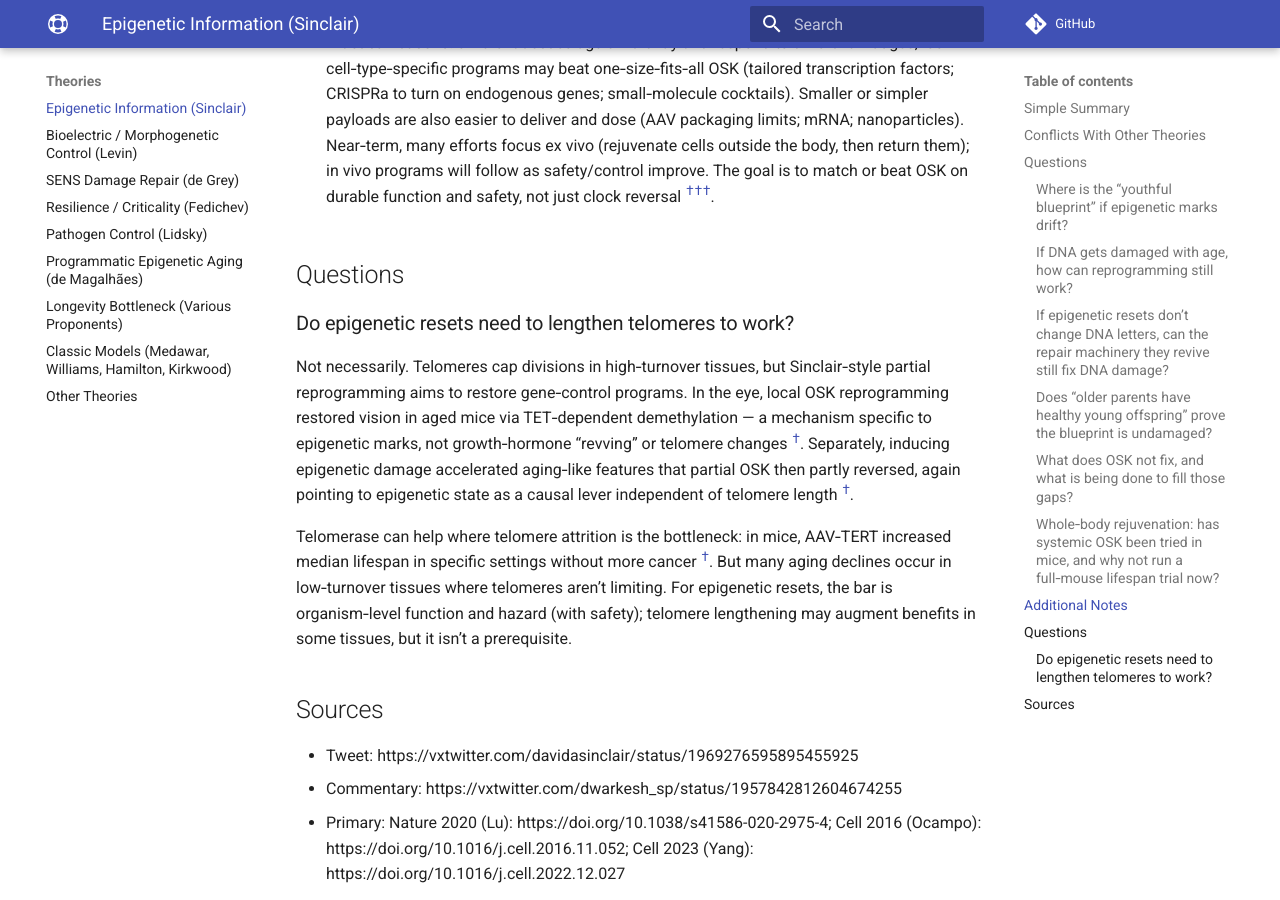
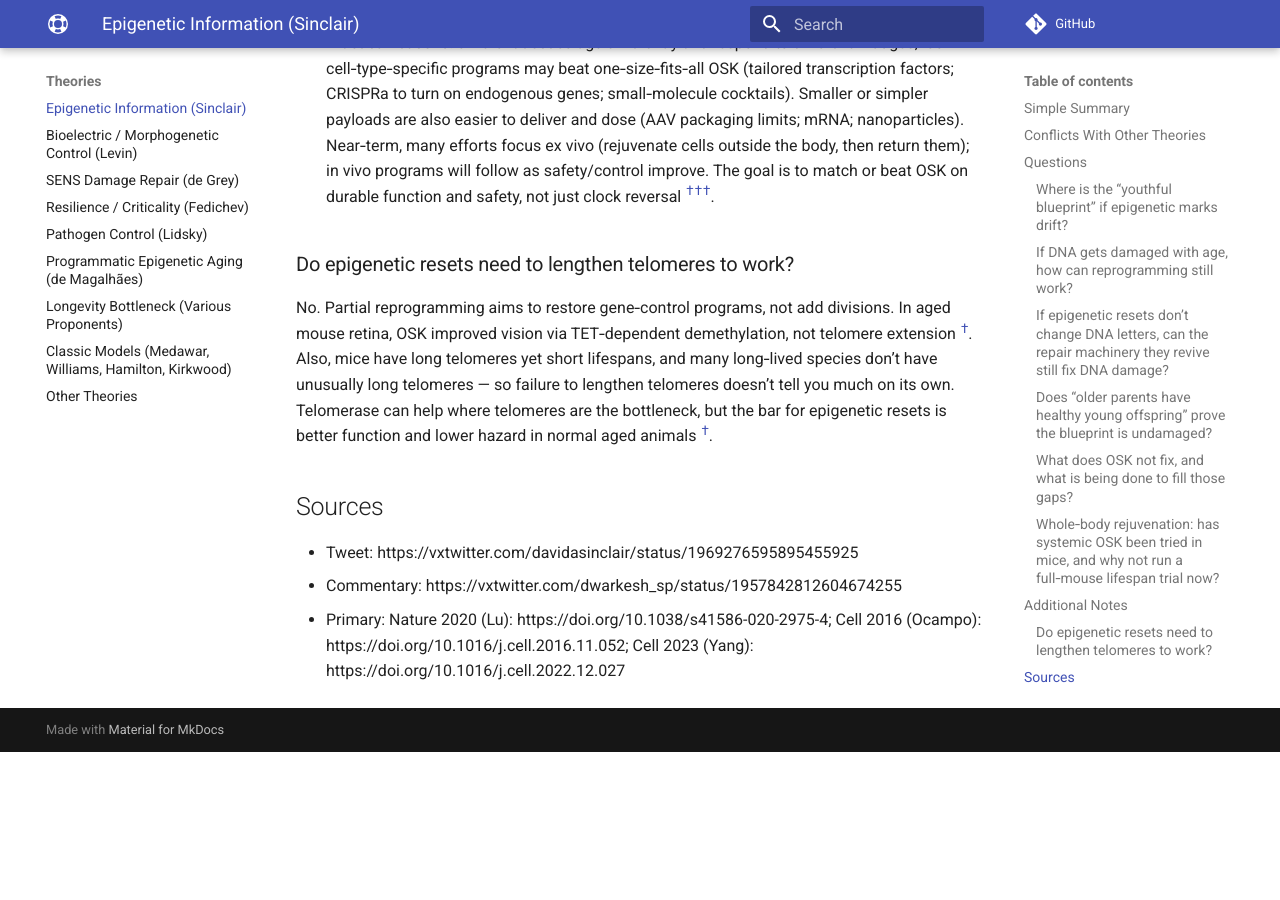
Before and after one commit to djgish485/project-lifespan, an MkDocs documentation site: the page built from docs/theories/epigenetic_information.md, in a window 1280 px wide and 900 px high, scrolled down 4973 px. Built offline with MkDocs 1.6.1 and Material for MkDocs 9.7.7, drawn with Linux system fonts in a browser that asks for light colours; comment, search, counter and statistics services are not loaded; after the commit the page ends 5725 px from its top, so only the background shows below that.

Commit message:
docs(theories): merge telomere Q&A into existing Questions section and simplify answer on Sinclair page

```diff
--- a/docs/theories/epigenetic_information.md
+++ b/docs/theories/epigenetic_information.md
@@ -128,13 +128,9 @@ Nevertheless, none of these cautions seem compelling enough to delay well‑desi
 
     Practical reasons: different tissues age differently and respond to different “nudges,” so cell‑type‑specific programs may beat one‑size‑fits‑all OSK (tailored transcription factors; CRISPRa to turn on endogenous genes; small‑molecule cocktails). Smaller or simpler payloads are also easier to deliver and dose (AAV packaging limits; mRNA; nanoparticles). Near‑term, many efforts focus ex vivo (rejuvenate cells outside the body, then return them); in vivo programs will follow as safety/control improve. The goal is to match or beat OSK on durable function and safety, not just clock reversal <sup><a class="ref-pop" href="https://doi.org/10.1038/s41586-020-2975-4" data-ref-url="https://doi.org/10.1038/s41586-020-2975-4" data-ref-summary="Nature (2020): OSK restores vision and reverses epigenetic age in mouse retina; proof-of-concept for partial reprogramming.">†</a></sup><sup><a class="ref-pop" href="https://doi.org/10.1016/j.cell.2016.11.052" data-ref-url="https://doi.org/10.1016/j.cell.2016.11.052" data-ref-summary="Cell (2016): in‑vivo partial reprogramming improves hallmarks in progeroid mice; continuous expression raises tumor risk; cyclic dosing helps.">†</a></sup><sup><a class="ref-pop" href="https://www.youtube.com/watch?v=XCLODgdCmKA" data-ref-url="https://www.youtube.com/watch?v=XCLODgdCmKA" data-ref-summary="Interview: Jacob Kimmel (NewLimit) discusses partial reprogramming programs beyond classic Yamanaka factors.">†</a></sup>.
 
-## Questions
-
 ### Do epigenetic resets need to lengthen telomeres to work?
 
-Not necessarily. Telomeres cap divisions in high‑turnover tissues, but Sinclair‑style partial reprogramming aims to restore gene‑control programs. In the eye, local OSK reprogramming restored vision in aged mice via TET‑dependent demethylation — a mechanism specific to epigenetic marks, not growth‑hormone “revving” or telomere changes <sup><a class="ref-pop" href="https://doi.org/10.1038/s41586-020-2975-4" data-ref-url="https://doi.org/10.1038/s41586-020-2975-4" data-ref-summary="Lu et al., Nature 2020: OSK in adult/aged retina restores function via TET‑dependent demethylation.">†</a></sup>. Separately, inducing epigenetic damage accelerated aging‑like features that partial OSK then partly reversed, again pointing to epigenetic state as a causal lever independent of telomere length <sup><a class="ref-pop" href="https://doi.org/10.1016/j.cell.2022.12.027" data-ref-url="https://doi.org/10.1016/j.cell.2022.12.027" data-ref-summary="Yang et al., Cell 2023: epigenetic damage drives aging‑like phenotypes; partial OSK rescues.">†</a></sup>.
-
-Telomerase can help where telomere attrition is the bottleneck: in mice, AAV‑TERT increased median lifespan in specific settings without more cancer <sup><a class="ref-pop" href="https://doi.org/10.1002/emmm.201200245" data-ref-url="https://doi.org/10.1002/emmm.201200245" data-ref-summary="de Jesus et al., EMBO Mol Med 2012: telomerase gene therapy increased median lifespan in adult/old mice.">†</a></sup>. But many aging declines occur in low‑turnover tissues where telomeres aren’t limiting. For epigenetic resets, the bar is organism‑level function and hazard (with safety); telomere lengthening may augment benefits in some tissues, but it isn’t a prerequisite.
+No. Partial reprogramming aims to restore gene‑control programs, not add divisions. In aged mouse retina, OSK improved vision via TET‑dependent demethylation, not telomere extension <sup><a class="ref-pop" href="https://doi.org/10.1038/s41586-020-2975-4" data-ref-url="https://doi.org/10.1038/s41586-020-2975-4" data-ref-summary="Lu et al., Nature 2020: local OSK restores retinal function via demethylation.">†</a></sup>. Also, mice have long telomeres yet short lifespans, and many long‑lived species don’t have unusually long telomeres — so failure to lengthen telomeres doesn’t tell you much on its own. Telomerase can help where telomeres are the bottleneck, but the bar for epigenetic resets is better function and lower hazard in normal aged animals <sup><a class="ref-pop" href="https://doi.org/10.1002/emmm.201200245" data-ref-url="https://doi.org/10.1002/emmm.201200245" data-ref-summary="de Jesus et al., 2012: telomerase gene therapy extends median lifespan in mice in specific settings.">†</a></sup>.
 
 ## Sources
 
```
